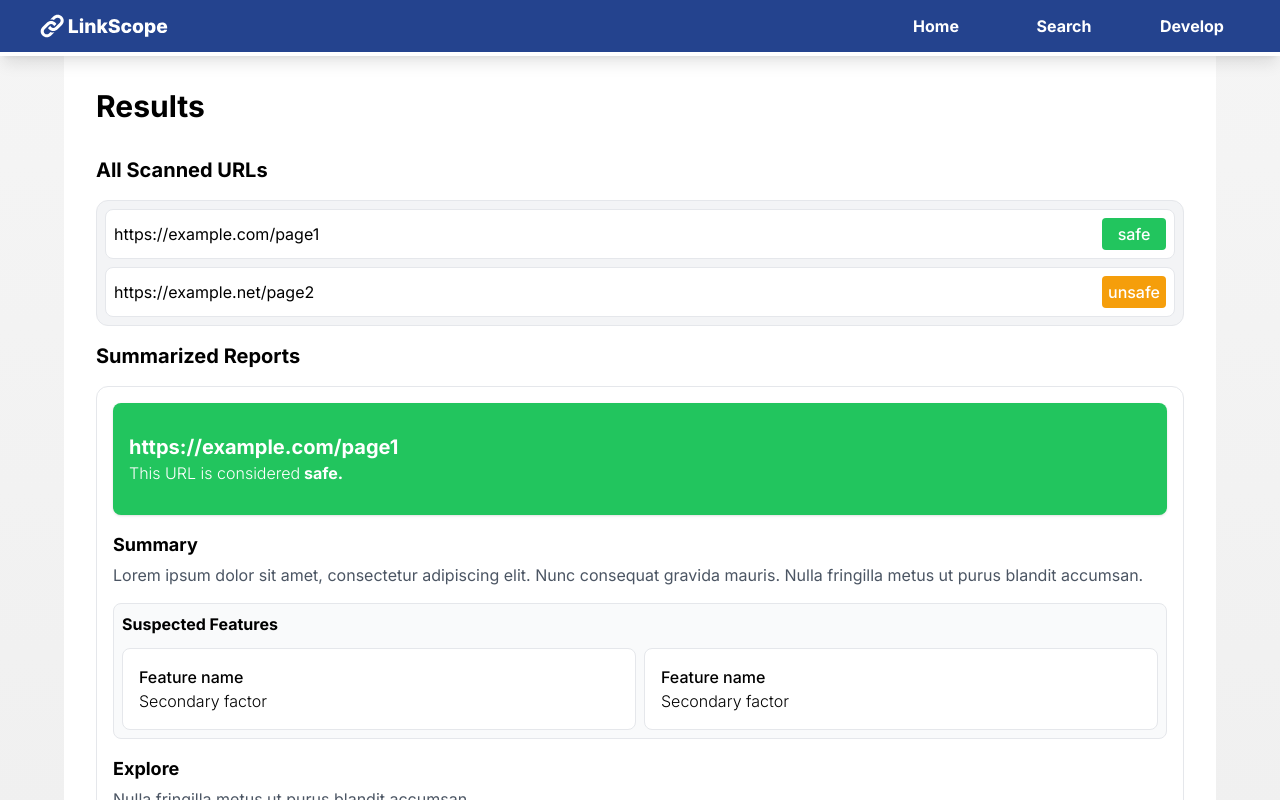
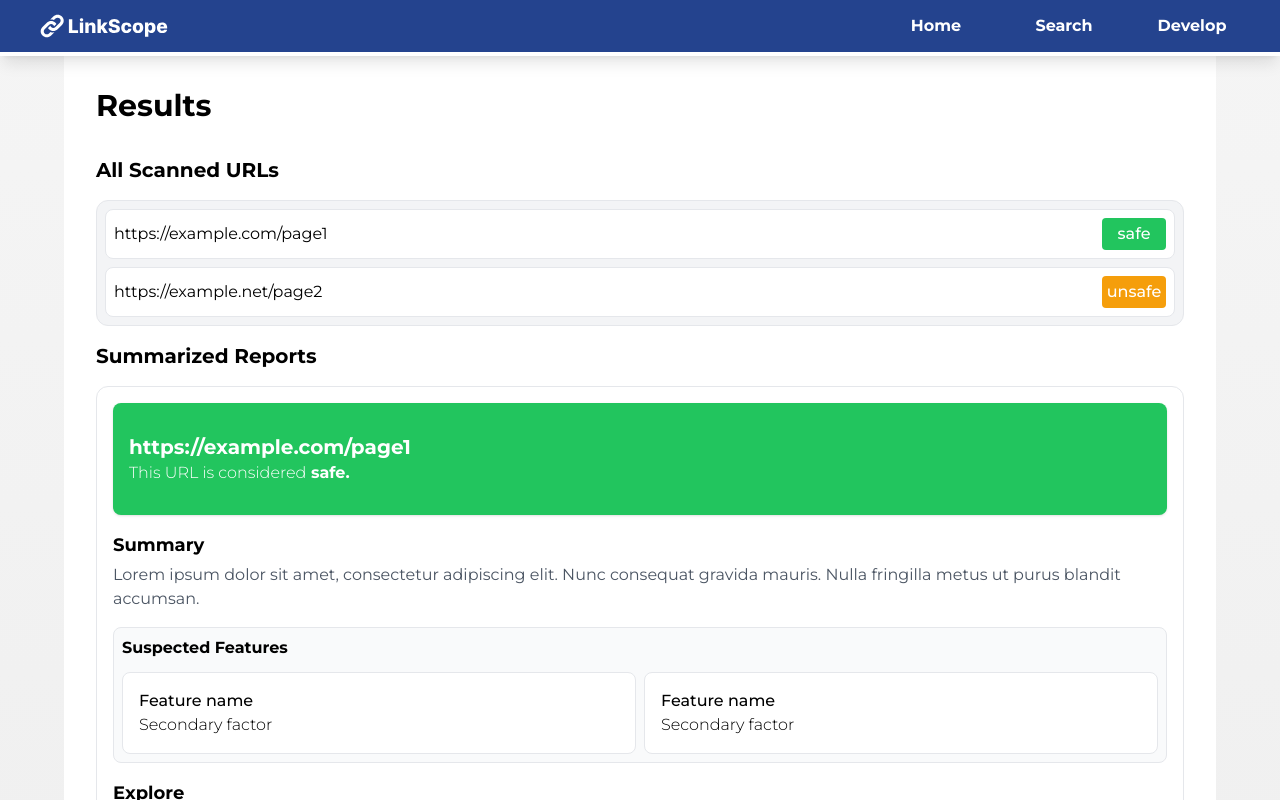
Before and after one commit to Senior-Synergy/linkscope-front, a Next.js app: page /result in a window 1280 px wide. Shown: the top 800 px of the page. Built offline with nearby package versions, Linux system fonts and the light colour scheme.

Commit message:
Change 'SearchResultDisplay' to 'UrlList' component

```diff
--- a/src/app/layout.tsx
+++ b/src/app/layout.tsx
@@ -1,13 +1,14 @@
 import type { Metadata } from "next";
-import { Inter } from "next/font/google";
+import { Inter, Kanit, Montserrat } from "next/font/google";
 import "./globals.css";
+
+const kanit = Kanit({ weight: "400", subsets: ["latin"] });
+const montserrat = Montserrat({ subsets: ["latin"] });
 
 import Navbar from "@/components/common/Navbar";
 
-const inter = Inter({ subsets: ["latin"] });
-
 export const metadata: Metadata = {
-  title: "LinkScope",
+  title: "Senior Synergy",
   description: "AI Powered Phishing Link Detector",
 };
 
@@ -18,7 +19,7 @@ export default function RootLayout({
 }>) {
   return (
     <html lang="en">
-      <body className={inter.className}>
+      <body className={montserrat.className}>
         <div className="flex flex-col min-h-screen">
           <Navbar />
           {children}
--- a/src/types/searchTypes.ts
+++ b/src/types/searchTypes.ts
@@ -3,7 +3,7 @@ export enum Verdict {
   "UNSAFE" = "unsafe",
 }
 
-export interface SearchResult {
+export interface UrlInfo {
   url: string;
   verdict: Verdict;
   date: Date;
```
Also changed, not shown: src/components/search/UrlList.tsx (renamed from src/components/search/SearchResultDisplay.tsx, +5 -5 lines).
